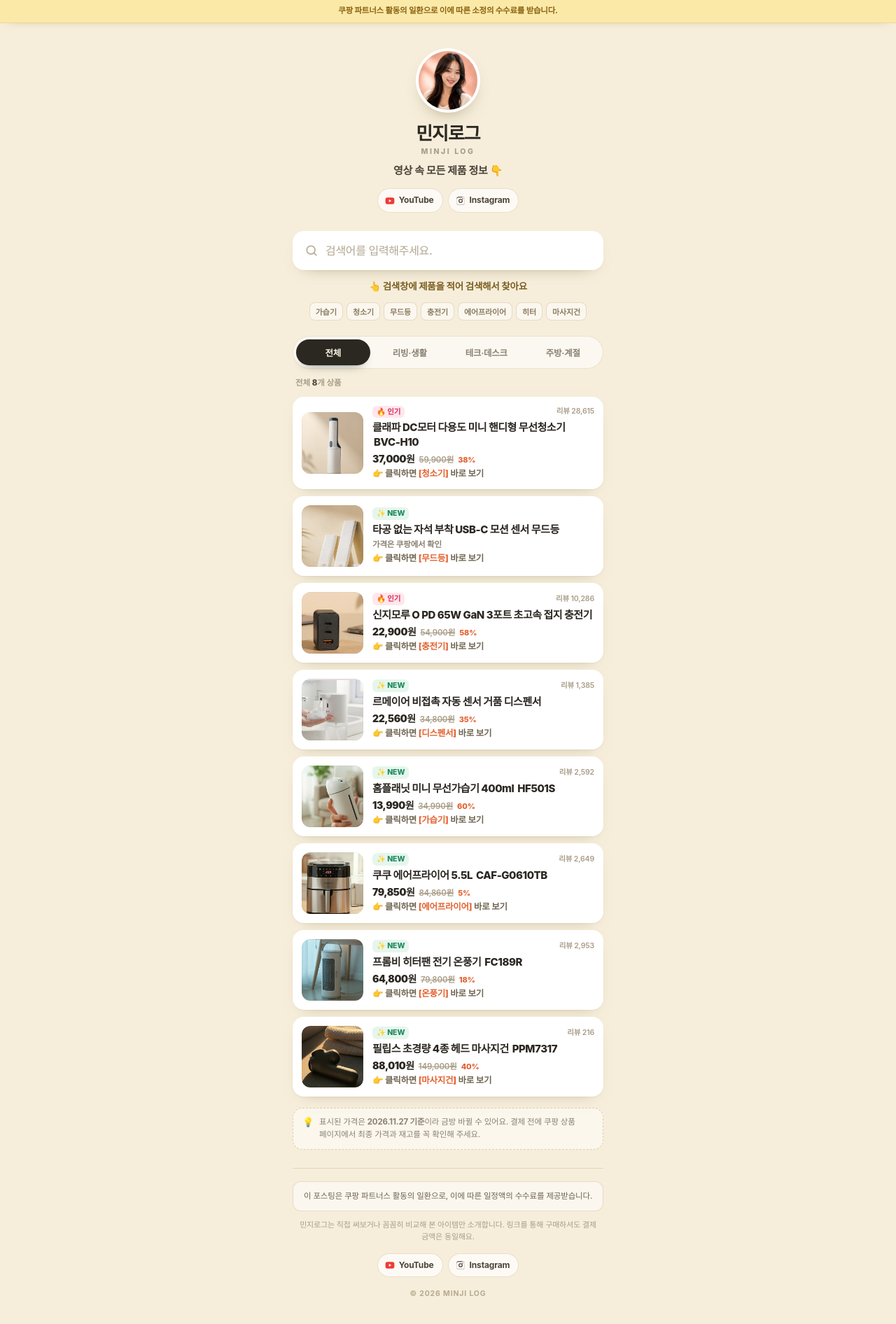
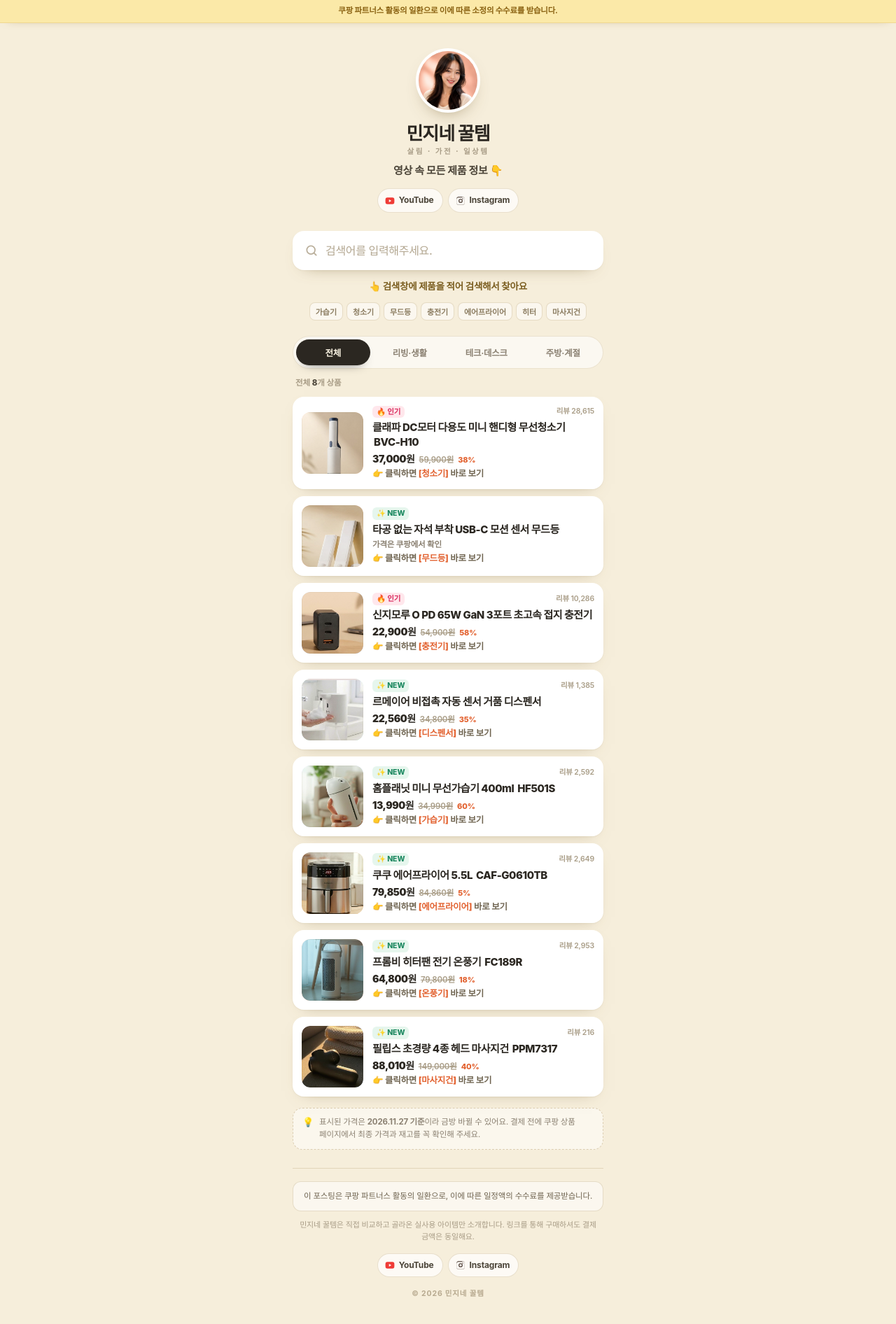
Before and after one commit to picklog-kr/picklog-kr.github.io, a plain HTML site: page index.html in a window 1280 px wide. Shown: the whole page at 70% size. Drawn offline with Linux system fonts and the light colour scheme; a web font is replaced by a local one.

Commit message:
Rebrand link hub to 민지네 꿀템

```diff
--- a/index.html
+++ b/index.html
@@ -3,14 +3,14 @@
 <head>
 <meta charset="utf-8" />
 <meta name="viewport" content="width=device-width, initial-scale=1, viewport-fit=cover" />
-<title>민지로그 | MINJI LOG — 영상 속 모든 제품 정보 👇</title>
-<meta name="description" content="민지로그 영상 속 모든 제품 정보 👇 궁금한 제품명을 검색해 쿠팡에서 바로 확인하세요." />
+<title>민지네 꿀템 | 살림 · 가전 · 일상템 — 영상 속 모든 제품 정보 👇</title>
+<meta name="description" content="민지네 꿀템 영상 속 모든 제품 정보 👇 궁금한 제품명을 검색해 쿠팡에서 바로 확인하세요." />
 <meta name="theme-color" content="#F6EEDB" />
 <meta name="robots" content="index,follow" />
 
 <meta property="og:type" content="website" />
-<meta property="og:site_name" content="민지로그 | MINJI LOG" />
-<meta property="og:title" content="민지로그 | MINJI LOG — 영상 속 모든 제품 정보 👇" />
+<meta property="og:site_name" content="민지네 꿀템 | 살림 · 가전 · 일상템" />
+<meta property="og:title" content="민지네 꿀템 | 살림 · 가전 · 일상템 — 영상 속 모든 제품 정보 👇" />
 <meta property="og:description" content="궁금한 제품명을 검색해 쿠팡에서 바로 확인하세요." />
 <meta property="og:image" content="profile.png" />
 <meta name="twitter:card" content="summary_large_image" />
@@ -593,8 +593,8 @@ var PICKLOG_LINKS = {
     </div>
 
     <h1 class="brand">
-      민지로그
-      <small>MINJI LOG</small>
+      민지네 꿀템
+      <small>살림 · 가전 · 일상템</small>
     </h1>
 
     <p class="tagline">영상 속 모든 제품 정보 👇</p>
@@ -769,7 +769,7 @@ var PICKLOG_LINKS = {
 
   <footer class="foot">
     <p class="disclosure">이 포스팅은 쿠팡 파트너스 활동의 일환으로, 이에 따른 일정액의 수수료를 제공받습니다.</p>
-    <p class="fine">민지로그는 직접 써보거나 꼼꼼히 비교해 본 아이템만 소개합니다. 링크를 통해 구매하셔도 결제 금액은 동일해요.</p>
+    <p class="fine">민지네 꿀템은 직접 비교하고 골라온 실사용 아이템만 소개합니다. 링크를 통해 구매하셔도 결제 금액은 동일해요.</p>
 
     <nav class="socials" aria-label="민지로그 공식 채널 (하단)">
       <a class="social yt" href="https://www.youtube.com/@picklog_official" target="_blank" rel="noopener noreferrer">
@@ -782,7 +782,7 @@ var PICKLOG_LINKS = {
       </a>
     </nav>
 
-    <p class="copy">© 2026 MINJI LOG</p>
+    <p class="copy">© 2026 민지네 꿀템</p>
   </footer>
 
 </main>
```
